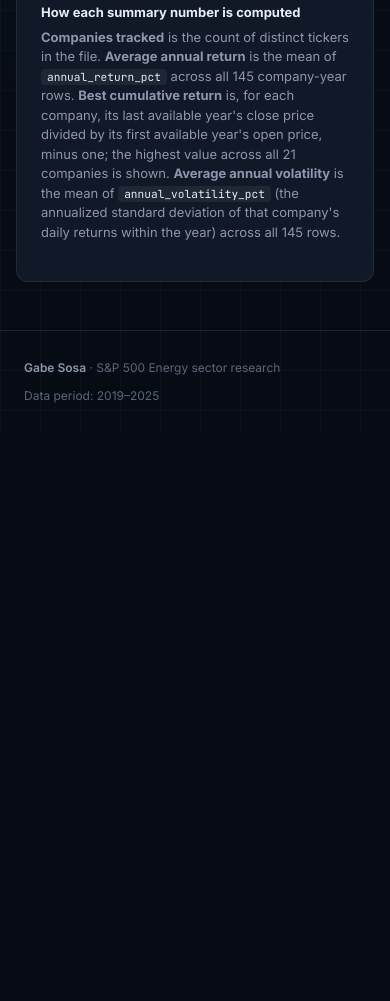
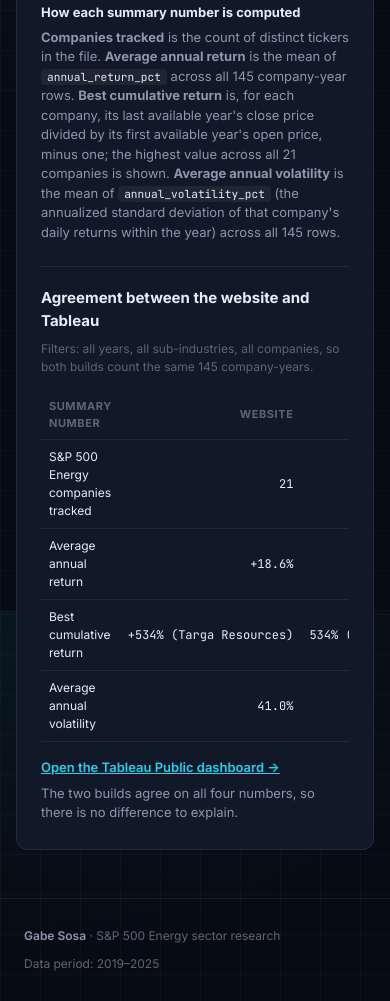
Before and after one commit to gabesosa34-cpu/sp500-energy-dashboard, a plain HTML site: page index.html in a window 390 px wide. Shown: the part 5297-6298 px from the top of the page. Before the commit the page ends 5730 px from the top, so only its background shows below. Drawn offline with nearby package versions, Linux system fonts and the light colour scheme.

Commit message:
Add Tableau agreement table to the Report page methodology section
Adds a four-row table under Methodology & sources comparing this site's
live computed numbers (companies tracked, avg annual return, best
cumulative return, avg annual volatility) against the Tableau Public
build. Website values are computed in the browser from the CSV using
the same functions/formatting as the summary tiles above; Tableau
values are fixed text. Includes a link to the Tableau Public dashboard
and a filters note. Styled with the existing panel/table system
(dark theme, monospace numbers), responsive via horizontal scroll and
a phone-width padding tweak.

dashboard.html/js, app.js, site.js, and the data file are untouched.

Co-Authored-By: Claude Sonnet 5 <noreply@anthropic.com>

```diff
--- a/index.html
+++ b/index.html
@@ -149,6 +149,48 @@
         deviation of that company's daily returns within the year) across all 145 rows.
       </dd>
     </dl>
+
+    <div class="agreement-block">
+      <h3 class="agreement-heading">Agreement between the website and Tableau</h3>
+      <p class="agreement-note">Filters: all years, all sub-industries, all companies, so both builds count the same 145 company-years.</p>
+      <div class="agreement-table-wrap">
+        <table class="agreement-table" id="agreement-table">
+          <thead>
+            <tr>
+              <th>Summary number</th>
+              <th>Website</th>
+              <th>Tableau</th>
+            </tr>
+          </thead>
+          <tbody>
+            <tr>
+              <td>S&amp;P 500 Energy companies tracked</td>
+              <td id="agree-companies">&ndash;</td>
+              <td>21</td>
+            </tr>
+            <tr>
+              <td>Average annual return</td>
+              <td id="agree-avgreturn">&ndash;</td>
+              <td>18.6%</td>
+            </tr>
+            <tr>
+              <td>Best cumulative return</td>
+              <td id="agree-top">&ndash;</td>
+              <td>534% (Targa Resources)</td>
+            </tr>
+            <tr>
+              <td>Average annual volatility</td>
+              <td id="agree-avgvol">&ndash;</td>
+              <td>41.0%</td>
+            </tr>
+          </tbody>
+        </table>
+      </div>
+      <p class="agreement-link">
+        <a href="https://public.tableau.com/app/profile/gabriel.sosa4856/viz/SP500_17926094138200/SP500EnergyDashboard" target="_blank" rel="noopener noreferrer">Open the Tableau Public dashboard &rarr;</a>
+      </p>
+      <p class="agreement-conclusion">The two builds agree on all four numbers, so there is no difference to explain.</p>
+    </div>
   </section>
 </main>
 
--- a/report.js
+++ b/report.js
@@ -240,6 +240,12 @@ async function main() {
       },
     },
   });
+
+  // --- Agreement table (closing section): same computed values as the summary tiles above ---
+  document.getElementById('agree-companies').textContent = nCompanies;
+  document.getElementById('agree-avgreturn').textContent = fmtPct(avgReturn);
+  document.getElementById('agree-top').textContent = `${fmtPct(top.cum_return_pct, 0)} (${top.company_name})`;
+  document.getElementById('agree-avgvol').textContent = `${avgVol.toFixed(1)}%`;
 }
 
 main();
--- a/styles.css
+++ b/styles.css
@@ -814,6 +814,41 @@ table.data-table tbody tr.group-header td {
   color: var(--text);
 }
 
+/* ---------- Agreement table (closing section) ---------- */
+.agreement-block {
+  margin-top: 24px;
+  padding-top: 20px;
+  border-top: 1px solid var(--border);
+}
+.agreement-heading { margin: 0 0 8px; font-size: 15px; color: var(--text); font-weight: 700; }
+.agreement-note { margin: 0 0 14px; font-size: 12px; color: var(--text-dim); }
+.agreement-table-wrap { overflow-x: auto; }
+.agreement-table { width: 100%; border-collapse: collapse; font-size: 13px; }
+.agreement-table th,
+.agreement-table td {
+  padding: 10px 12px;
+  text-align: right;
+  border-bottom: 1px solid var(--border);
+  white-space: nowrap;
+}
+.agreement-table th:first-child,
+.agreement-table td:first-child { text-align: left; white-space: normal; }
+.agreement-table td:nth-child(n+2) {
+  font-family: var(--font-mono);
+  font-variant-numeric: tabular-nums;
+  color: var(--text);
+}
+.agreement-table thead th {
+  color: var(--text-dim);
+  font-size: 11px;
+  text-transform: uppercase;
+  letter-spacing: 0.05em;
+  font-weight: 700;
+}
+.agreement-link { margin: 16px 0 6px; font-size: 13px; }
+.agreement-link a { font-weight: 600; }
+.agreement-conclusion { margin: 0; font-size: 13px; color: var(--text-muted); }
+
 /* ---------- Phone ---------- */
 @media (max-width: 560px) {
   main { padding: 24px 16px 0; }
@@ -824,6 +859,7 @@ table.data-table tbody tr.group-header td {
   .navbar { padding: 0 16px; }
   .title-actions { flex-direction: column; align-items: flex-start; }
   .site-footer .footer-content { flex-direction: column; align-items: flex-start; text-align: left; }
+  .agreement-table th, .agreement-table td { padding: 8px 8px; font-size: 12px; }
 }
 
 /* ---------- Reduced motion ---------- */
```
